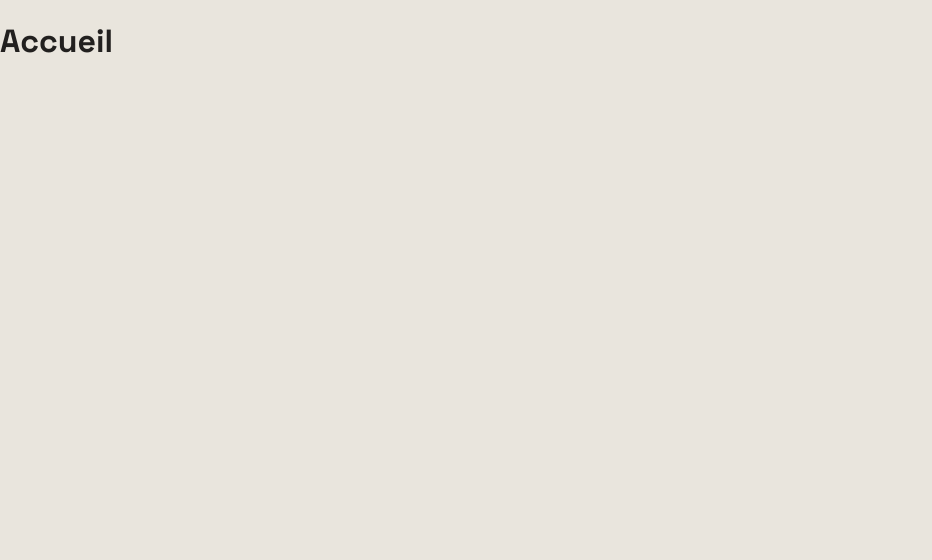
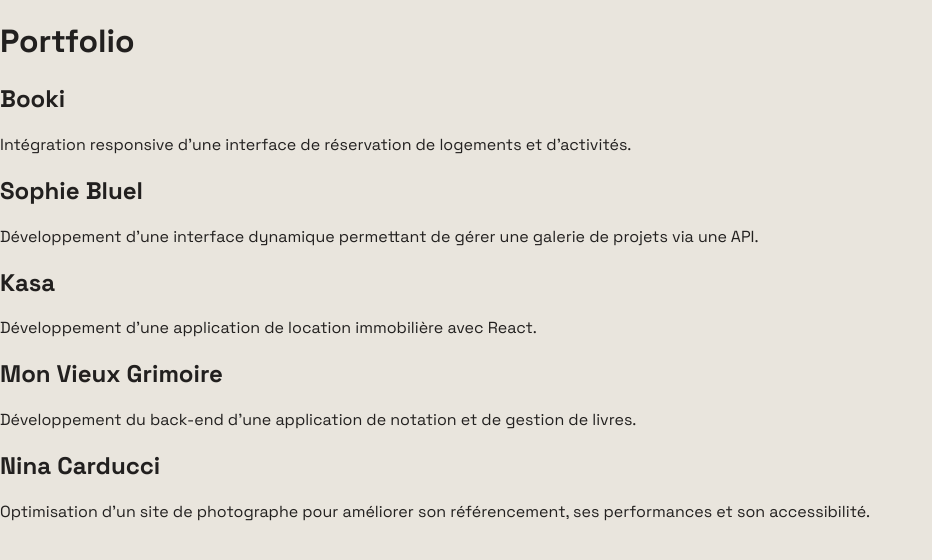
Before and after one commit to Daeliora/portfolio-2026, a React (Vite) app: page / in a window 1280 px wide. Shown: the top 560 px of the page, without its empty margins (0-932 px from the left). Built offline with nearby package versions, Linux system fonts and the light colour scheme; a web font is replaced by a local one.

Commit message:
add portfolio projects data

```diff
--- a/src/App.jsx
+++ b/src/App.jsx
@@ -1,14 +1,18 @@
 import { Routes, Route } from 'react-router';
-import { motion } from 'motion/react';
+import projects from './data/projects';
 
 function Home() {
   return (
-    <motion.h1
-      initial={{ opacity: 0 }}
-      animate={{ opacity: 1 }}
-    >
-      Accueil
-    </motion.h1>
+    <main>
+      <h1>Portfolio</h1>
+
+      {projects.map((project) => (
+        <article key={project.slug}>
+          <h2>{project.title}</h2>
+          <p>{project.shortDescription}</p>
+        </article>
+      ))}
+    </main>
   );
 }
 
--- a/src/data/projects.js
+++ b/src/data/projects.js
@@ -1,40 +1,143 @@
 const projects = [
+
+  {
+    title: 'Booki',
+    slug: 'booki',
+    shortDescription: "Intégration responsive d'une interface de réservation de logements et d'activités.",
+    technologies: ['HTML', 'CSS', 'Responsive Design'],
+    image: '/images/booki-cover.webp',
+    links: {
+      github: 'https://github.com/Daeliora/P2-Booki',
+    },
+    context: "Projet d'intégration réalisé dans le cadre de ma formation de développeuse web à partir d'une maquette fournie.",
+
+    objectives: [
+      'Intégrer une interface à partir d’une maquette',
+      'Respecter la structure et les contraintes graphiques fournies',
+      'Adapter l’interface aux différents formats d’écran',
+      'Mettre en place une navigation et des éléments interactifs accessibles',
+    ],
+
+    technicalStack: [
+      {
+        name: 'HTML',
+        description:
+          'Structuration sémantique des différentes sections de la page.',
+      },
+      {
+        name: 'CSS',
+        description:
+          'Mise en forme de l’interface et création de la mise en page responsive.',
+      },
+      {
+        name: 'Responsive Design',
+        description:
+          'Adaptation de l’interface aux différentes tailles d’écran.',
+      },
+    ],
+
+    skills: [
+      'Intégration HTML/CSS',
+      'Responsive design',
+      'Structuration sémantique',
+      'Reproduction d’une maquette',
+      'Organisation d’une interface web',
+    ],
+
+    results: "Une interface responsive reproduisant la structure et l'identité visuelle demandées à partir de la maquette.",
+    improvements: "Une évolution possible serait de rendre certaines fonctionnalités davantage interactives et de poursuivre l'amélioration de l'accessibilité et des performances.",
+  },
+
+  {
+    title: 'Sophie Bluel',
+    slug: 'sophie-bluel',
+    shortDescription: "Développement d'une interface dynamique permettant de gérer une galerie de projets via une API.",
+    technologies: ['JavaScript', 'API REST', 'DOM', 'Fetch'],
+    image: '/images/sophie-bluel-cover.webp',
+    links: {
+      github: 'https://github.com/Daeliora/Portfolio-architecte-sophie-bluel',
+    },
+    context: "Projet de développement JavaScript réalisé dans le cadre de ma formation. Le repository contient une partie frontend et une partie backend.",
+
+    objectives: [
+      'Dynamiser une interface existante avec JavaScript',
+      'Récupérer et afficher des données provenant d’une API',
+      'Mettre en place des filtres par catégorie',
+      'Développer une interface d’administration permettant de gérer les projets',
+    ],
+
+    technicalStack: [
+      {
+        name: 'JavaScript',
+        description:
+          'Développement de la logique interactive et manipulation du DOM.',
+      },
+      {
+        name: 'API REST',
+        description:
+          'Récupération et modification des données du portfolio via des requêtes HTTP.',
+      },
+      {
+        name: 'Fetch',
+        description:
+          'Communication avec l’API pour récupérer et envoyer les données.',
+      },
+    ],
+
+    skills: [
+      'Manipulation du DOM',
+      'Appels API',
+      'JavaScript asynchrone',
+      'Gestion des événements',
+      'Authentification',
+      'Création d’une interface d’administration',
+    ],
+
+    results: "Une interface dynamique permettant d'afficher les projets depuis l'API, de les filtrer et de les gérer depuis une interface d'administration.",
+    improvements: "Une évolution possible serait de poursuivre l'amélioration de l'expérience utilisateur de l'interface d'administration et de renforcer les contrôles de validation des données.",
+  },
 
   {
     title: 'Kasa',
     slug: 'kasa',
     shortDescription: "Développement d'une application de location immobilière avec React.",
-    technologies: ['React', 'React Router', 'CSS'],
+    technologies: ['React', 'React Router', 'Vite', 'Sass'],
     image: '/images/kasa-cover.webp',
     links: {
-      live: '',
-      github: '',
+      github: 'https://github.com/Daeliora/kasa',
     },
-    context: `Projet réalisé dans le cadre de ma formation de développeuse web. L'objectif était de développer une application de location immobilière
-à partir d'une maquette fournie.`,
+    context: "Projet de développement front-end réalisé avec React dans le cadre de ma formation de développeuse web.",
+
     objectives: [
-      'Développer une interface avec React',
+      'Développer une application avec React',
       'Créer des composants réutilisables',
       'Mettre en place la navigation entre les différentes pages',
-      'Respecter la maquette et les contraintes responsive',
+      'Respecter une maquette et les contraintes responsive',
     ],
+
     technicalStack: [
       {
         name: 'React',
         description:
-          "Bibliothèque JavaScript utilisée pour construire l'interface.",
+          "Bibliothèque utilisée pour construire l'interface et organiser l'application en composants.",
       },
       {
         name: 'React Router',
         description:
-          "Gestion de la navigation et des différentes routes de l'application.",
+          "Gestion de la navigation entre les différentes pages de l'application.",
       },
       {
-        name: 'CSS',
+        name: 'Vite',
         description:
-          "Mise en forme de l'interface et adaptation aux différentes tailles d'écran.",
+          'Outil utilisé pour le développement et la construction du projet front-end.',
+      },
+      {
+        name: 'Sass',
+        description:
+          'Préprocesseur CSS utilisé pour organiser et maintenir les styles du projet.',
       },
     ],
+
     skills: [
       'Architecture React',
       'Création de composants réutilisables',
@@ -42,10 +145,134 @@ const projects = [
       'Responsive design',
       'Organisation d’un projet front-end',
     ],
-    results: "Une application fonctionnelle reproduisant l'interface demandée et permettant de naviguer entre les différentes pages.",
-    improvements: "Une évolution possible serait d'ajouter davantage de fonctionnalités et de rendre certaines parties de l'application plus dynamiques.",
+
+    results: "Une application de location immobilière développée avec React et structurée autour de composants réutilisables et d'un système de navigation.",
+    improvements: "Une évolution possible serait d'ajouter de nouvelles fonctionnalités interactives et de poursuivre l'amélioration de l'expérience utilisateur.",
   },
 
+  {
+    title: 'Mon Vieux Grimoire',
+    slug: 'mon-vieux-grimoire',
+    shortDescription: "Développement du back-end d'une application de notation et de gestion de livres.",
+    technologies: [
+      'Node.js',
+      'Express',
+      'MongoDB',
+      'Mongoose',
+      'JWT',
+      'Multer',
+      'Sharp',
+    ],
+    image: '/images/mon-vieux-grimoire-cover.webp',
+    links: {
+      github: 'https://github.com/Daeliora/Mon-vieux-grimoire',
+    },
+    context: "Projet back-end réalisé dans le cadre de ma formation. L'objectif était de développer l'API d'une application permettant aux utilisateurs de gérer et noter des livres.",
+
+    objectives: [
+      'Développer une API REST',
+      'Mettre en place une base de données MongoDB',
+      'Gérer l’authentification des utilisateurs',
+      'Créer les fonctionnalités de gestion des livres et des notations',
+      'Sécuriser et optimiser le traitement des images',
+    ],
+
+    technicalStack: [
+      {
+        name: 'Node.js / Express',
+        description:
+          'Création du serveur et développement des différentes routes de l’API.',
+      },
+      {
+        name: 'MongoDB / Mongoose',
+        description:
+          'Stockage et gestion des données de l’application dans une base de données MongoDB.',
+      },
+      {
+        name: 'JWT / bcrypt',
+        description:
+          'Gestion de l’authentification et sécurisation des mots de passe.',
+      },
+      {
+        name: 'Multer / Sharp',
+        description:
+          'Gestion, traitement et optimisation des images envoyées par les utilisateurs.',
+      },
+    ],
+
+    skills: [
+      'Création d’une API REST',
+      'Conception de routes Express',
+      'Gestion d’une base MongoDB',
+      'Authentification',
+      'Sécurisation des données',
+      'Gestion et optimisation des images',
+    ],
+
+    results: "Une API fonctionnelle permettant notamment la création de comptes, l'authentification, la gestion des livres et des notations.",
+    improvements: "Une évolution possible serait d'enrichir les fonctionnalités de l'API et de poursuivre le renforcement des mécanismes de sécurité et de validation.",
+  },
+
+  {
+    title: 'Nina Carducci',
+    slug: 'nina-carducci',
+    shortDescription: "Optimisation d'un site de photographe pour améliorer son référencement, ses performances et son accessibilité.",
+    technologies: [
+      'SEO',
+      'Accessibilité',
+      'Performance',
+      'HTML',
+      'Bootstrap',
+      'jQuery',
+    ],
+    image: '/images/nina-carducci-cover.webp',
+    links: {
+      github: 'https://github.com/Daeliora/P4_Nina-Carducci-WebSite',
+    },
+    context: "Projet d'optimisation d'un site web existant réalisé dans le cadre de ma formation.",
+
+    objectives: [
+      'Améliorer le référencement naturel du site',
+      'Optimiser les performances',
+      'Améliorer l’accessibilité',
+      'Structurer correctement les informations destinées aux moteurs de recherche',
+    ],
+
+    technicalStack: [
+      {
+        name: 'SEO',
+        description:
+          'Optimisation des métadonnées, du contenu et de la structure du site pour améliorer son référencement.',
+      },
+      {
+        name: 'Open Graph',
+        description:
+          'Mise en place des métadonnées nécessaires au partage du site sur les réseaux sociaux.',
+      },
+      {
+        name: 'Schema.org',
+        description:
+          'Ajout de données structurées afin de fournir davantage de contexte aux moteurs de recherche.',
+      },
+      {
+        name: 'Performance',
+        description:
+          'Optimisation du chargement des ressources et des images.',
+      },
+    ],
+
+    skills: [
+      'SEO technique',
+      'Accessibilité web',
+      'Optimisation des performances',
+      'Métadonnées',
+      'Données structurées',
+      'Optimisation des images',
+    ],
+
+    results: "Un site optimisé au niveau de sa structure, de ses métadonnées, de ses images et de différents aspects liés au référencement et à l'accessibilité.",
+    improvements: "Une évolution possible serait de poursuivre le suivi des performances et du référencement dans le temps afin d'identifier de nouvelles pistes d'optimisation.",
+  },
 ];
 
 export default projects;
```
